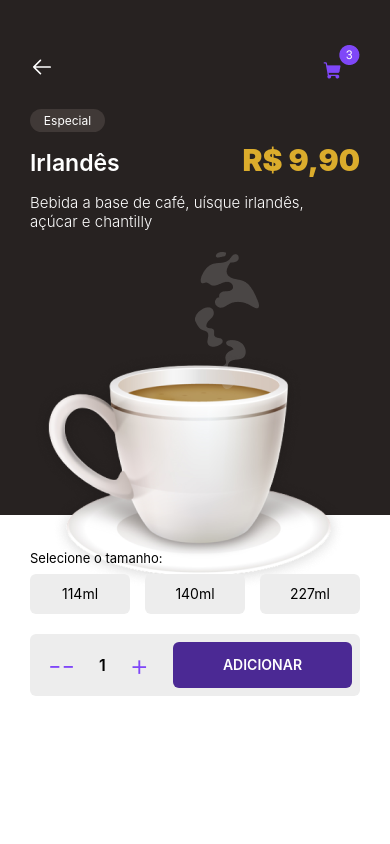
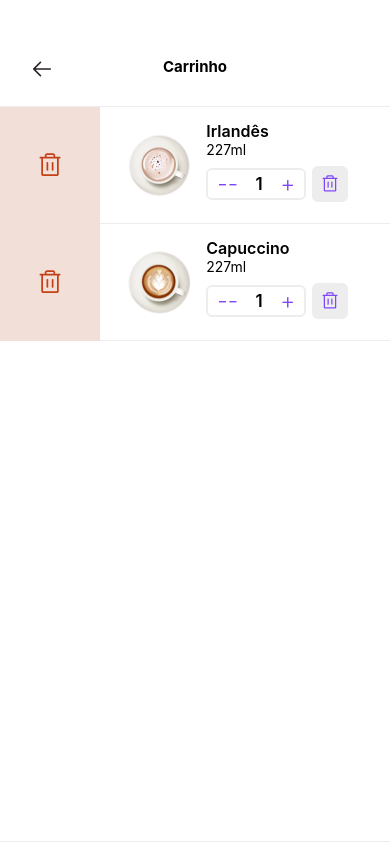
Before and after one commit to thulerjoao/CoffeeProject-Native, a React Native app: screen / in a window 390 px wide. Shown: the top 844 px of the page. Built offline with nearby package versions, Linux system fonts and the light colour scheme.

Commit message:
feat: implemented js to make some functionalities in cart page

```diff
--- a/src/App.tsx
+++ b/src/App.tsx
@@ -1,10 +1,10 @@
 /* eslint-disable react/react-in-jsx-scope */
 import {SafeAreaView} from 'react-native';
-// import Cart from './Pages/cart';
+import Cart from './Pages/cart';
 // import Finish from './Pages/finish';
 // import Loading from './Pages/loading';
 // import Home from './Pages/Home';
-import Product from './Pages/product';
+// import Product from './Pages/product';
 
 // const TextNew = styled.Text`
 //   background-color: red;
@@ -22,9 +22,9 @@ const App = () => {
     <SafeAreaView>
       {/* <Loading /> */}
       {/* <Home /> */}
-      <Product />
+      {/* <Product /> */}
       {/* <Finish /> */}
-      {/* <Cart /> */}
+      <Cart />
     </SafeAreaView>
   );
 };
--- a/src/Pages/cart/components/Card.tsx
+++ b/src/Pages/cart/components/Card.tsx
@@ -21,6 +21,7 @@ import {
 
 import SmallTrash from '../assets/SmallTrash.png';
 import BigTrashIcon from '../assets/BigTrashIcon.png';
+import {useState} from 'react';
 
 // {
 //     id: '6',
@@ -33,6 +34,22 @@ import BigTrashIcon from '../assets/BigTrashIcon.png';
 
 const Card = ({element}: any) => {
   const screenWidth = Dimensions.get('window').width;
+
+  const [amount, setAmount] = useState<number>(1);
+
+  const handleIncrease = () => {
+    const newAmount = amount + 1;
+    amount < 9 && setAmount(newAmount);
+  };
+
+  const handleDecrease = () => {
+    const newAmount = amount - 1;
+    amount > 1 && setAmount(newAmount);
+  };
+
+  const handleRestartAmount = () => {
+    setAmount(1);
+  };
 
   return (
     <BottomContainer
@@ -51,11 +68,15 @@ const Card = ({element}: any) => {
               <SizeDescription>{element.size}</SizeDescription>
               <BottominternalContainer>
                 <MinusAndPlusContainer>
-                  <SignText>--</SignText>
-                  <NumerText>1</NumerText>
-                  <SignText>+</SignText>
+                  <TouchableOpacity onPress={() => handleDecrease()}>
+                    <SignText>--</SignText>
+                  </TouchableOpacity>
+                  <NumerText>{amount}</NumerText>
+                  <TouchableOpacity onPress={() => handleIncrease()}>
+                    <SignText>+</SignText>
+                  </TouchableOpacity>
                 </MinusAndPlusContainer>
-                <LittleTrashContainer>
+                <LittleTrashContainer onPress={() => handleRestartAmount()}>
                   <LittleTrash source={SmallTrash} />
                 </LittleTrashContainer>
               </BottominternalContainer>
--- a/src/Pages/cart/components/Cart.tsx
+++ b/src/Pages/cart/components/Cart.tsx
@@ -1,5 +1,5 @@
 /* eslint-disable react/react-in-jsx-scope */
-import {StatusBar} from 'react-native';
+import {StatusBar, TouchableOpacity} from 'react-native';
 import {
   BackArrowImage,
   CardsContainer,
@@ -8,6 +8,11 @@ import {
   ConfirmButton,
   ConfirmButtonText,
   FooterComponent,
+  IfEmptyCards,
+  IfEmptyCardsButtom,
+  IfEmptyCardsButtomText,
+  IfEmptyCardsImage,
+  IfEmptyCardsText,
   InvisibleComponent,
   TopContainer,
   ValueContainer,
@@ -19,6 +24,7 @@ import BlackBackArrow from '../assets/BlackBackArrow.png';
 import Card from './Card';
 import TopCup01 from '../assets/TopCup01.png';
 import TopCup02 from '../assets/TopCup02.png';
+import whiteCart from '../assets/whiteCart.png';
 
 const Cart = () => {
   const data = [
@@ -38,14 +44,14 @@ const Cart = () => {
       size: '227ml',
       price: 'R$ 9,90',
     },
-    {
-      id: '3',
-      imageSource: TopCup01,
-      type: 'Tradicional',
-      title: 'Irlandês',
-      size: '227ml',
-      price: 'R$ 9,90',
-    },
+    // {
+    //   id: '3',
+    //   imageSource: TopCup01,
+    //   type: 'Tradicional',
+    //   title: 'Irlandês',
+    //   size: '227ml',
+    //   price: 'R$ 9,90',
+    // },
     // {
     //   id: '4',
     //   isFirst: true as true,
@@ -81,15 +87,28 @@ const Cart = () => {
         translucent
       />
       <TopContainer>
+        <TouchableOpacity>
           <BackArrowImage source={BlackBackArrow} />
+        </TouchableOpacity>
         <CartTitle>Carrinho</CartTitle>
         <InvisibleComponent />
       </TopContainer>
       <CardsContainer>
-        {data.map(element => {
+        {data.length === 0 && (
+          <IfEmptyCards>
+            <IfEmptyCardsImage source={whiteCart} />
+            <IfEmptyCardsText>Seu carrinho está vazio</IfEmptyCardsText>
+            <IfEmptyCardsButtom>
+              <IfEmptyCardsButtomText>VER CATÁLOGO</IfEmptyCardsButtomText>
+            </IfEmptyCardsButtom>
+          </IfEmptyCards>
+        )}
+        {data.length !== 0 &&
+          data.map(element => {
             return <Card element={element} key={element.id} />;
           })}
       </CardsContainer>
+      {data.length !== 0 && (
         <FooterComponent>
           <ValueContainer>
             <ValueText>Valor total</ValueText>
@@ -99,6 +118,7 @@ const Cart = () => {
             <ConfirmButtonText>CONFIRMAR PEDIDO</ConfirmButtonText>
           </ConfirmButton>
         </FooterComponent>
+      )}
     </CartContainer>
   );
 };
--- a/src/Pages/cart/styles/card.styles.ts
+++ b/src/Pages/cart/styles/card.styles.ts
@@ -93,7 +93,7 @@ export const NumerText = styled.Text`
   font-weight: 600;
   text-align: center;
 `;
-export const LittleTrashContainer = styled.View`
+export const LittleTrashContainer = styled.TouchableOpacity`
   background-color: #ededed;
   height: 36px;
   width: 36px;
@@ -103,6 +103,3 @@ export const LittleTrashContainer = styled.View`
   justify-content: center;
 `;
 export const LittleTrash = styled.Image``;
-function calc(arg0: any) {
-  throw new Error('Function not implemented.');
-}
--- a/src/Pages/cart/styles/cart.styles.ts
+++ b/src/Pages/cart/styles/cart.styles.ts
@@ -29,6 +29,36 @@ export const InvisibleComponent = styled.View`
 export const CardsContainer = styled.ScrollView`
   padding-bottom: 500px;
   box-sizing: border-box;
+`;
+
+export const IfEmptyCards = styled.View`
+  width: 100%;
+  justify-content: center;
+  align-items: center;
+`;
+
+export const IfEmptyCardsImage = styled.Image`
+  margin-top: 70px;
+`;
+
+export const IfEmptyCardsText = styled.Text`
+  margin-top: 13px;
+`;
+
+export const IfEmptyCardsButtom = styled.TouchableOpacity`
+  background-color: #4b2994;
+  width: 247px;
+  height: 46px;
+  justify-content: center;
+  align-items: center;
+  border-radius: 6px;
+  margin-top: 35px;
+`;
+
+export const IfEmptyCardsButtomText = styled.Text`
+  color: white;
+  font-weight: 500;
+  font-size: 14px;
 `;
 
 // -----
--- a/src/Pages/product/components/Product.tsx
+++ b/src/Pages/product/components/Product.tsx
@@ -1,8 +1,9 @@
 /* eslint-disable react/react-in-jsx-scope */
 
-import {StatusBar} from 'react-native';
+import {StatusBar, TouchableOpacity} from 'react-native';
 import coffee from '../assets/coffee.png';
-import purpleCart from '../assets/purpleCart.png';
+// import purpleCart from '../assets/purpleCart.png';
+import whiteCart from '../assets/whiteCart.png';
 import whiteBackArrow from '../assets/whiteBackArrow.png';
 import Smoke from '../assets/Smoke.png';
 
@@ -37,6 +38,7 @@ const Product = () => {
   const [selectedSize, setSelectedSize] = useState<string>('');
   const [wasClicked, setWasClicked] = useState<boolean>(false);
   const [isSelected, setIsSelected] = useState<boolean>(false);
+  const [amount, setAmount] = useState<number>(1);
 
   const handleSelectedSize = (prop: string) => {
     setSelectedSize(prop);
@@ -55,6 +57,16 @@ const Product = () => {
     setWasClicked(true);
   };
 
+  const handleIncrease = () => {
+    const newAmount = amount + 1;
+    setAmount(newAmount);
+  };
+
+  const handleDecrease = () => {
+    const newAmount = amount - 1;
+    amount > 1 && setAmount(newAmount);
+  };
+
   return (
     <ProductContainer>
       <StatusBar
@@ -64,8 +76,12 @@ const Product = () => {
       />
       <TopContainer>
         <BackAndCart>
-          <BackArrow source={whiteBackArrow} />
-          <CartImage source={purpleCart} />
+          <TouchableOpacity>
+            <BackArrow source={whiteBackArrow} />
+          </TouchableOpacity>
+          <TouchableOpacity>
+            <CartImage source={whiteCart} />
+          </TouchableOpacity>
         </BackAndCart>
         <TypeText>Especial</TypeText>
         <TitleAndPrice>
@@ -112,11 +128,11 @@ const Product = () => {
           </SizeButton>
         </SizeContainer>
         <AddContainer>
-          <MinusAndPlus>
+          <MinusAndPlus onPress={() => handleDecrease()}>
             <MinusAndPlusText>--</MinusAndPlusText>
           </MinusAndPlus>
-          <NumberText>1</NumberText>
-          <MinusAndPlus>
+          <NumberText>{amount}</NumberText>
+          <MinusAndPlus onPress={() => handleIncrease()}>
             <MinusAndPlusText>+</MinusAndPlusText>
           </MinusAndPlus>
           <AddButton
```
Also changed, not shown: src/Pages/cart/assets/whiteCart.png (added), src/Pages/product/assets/whiteCart.png (added). Lines whose indentation alone changed are shown as unchanged.
